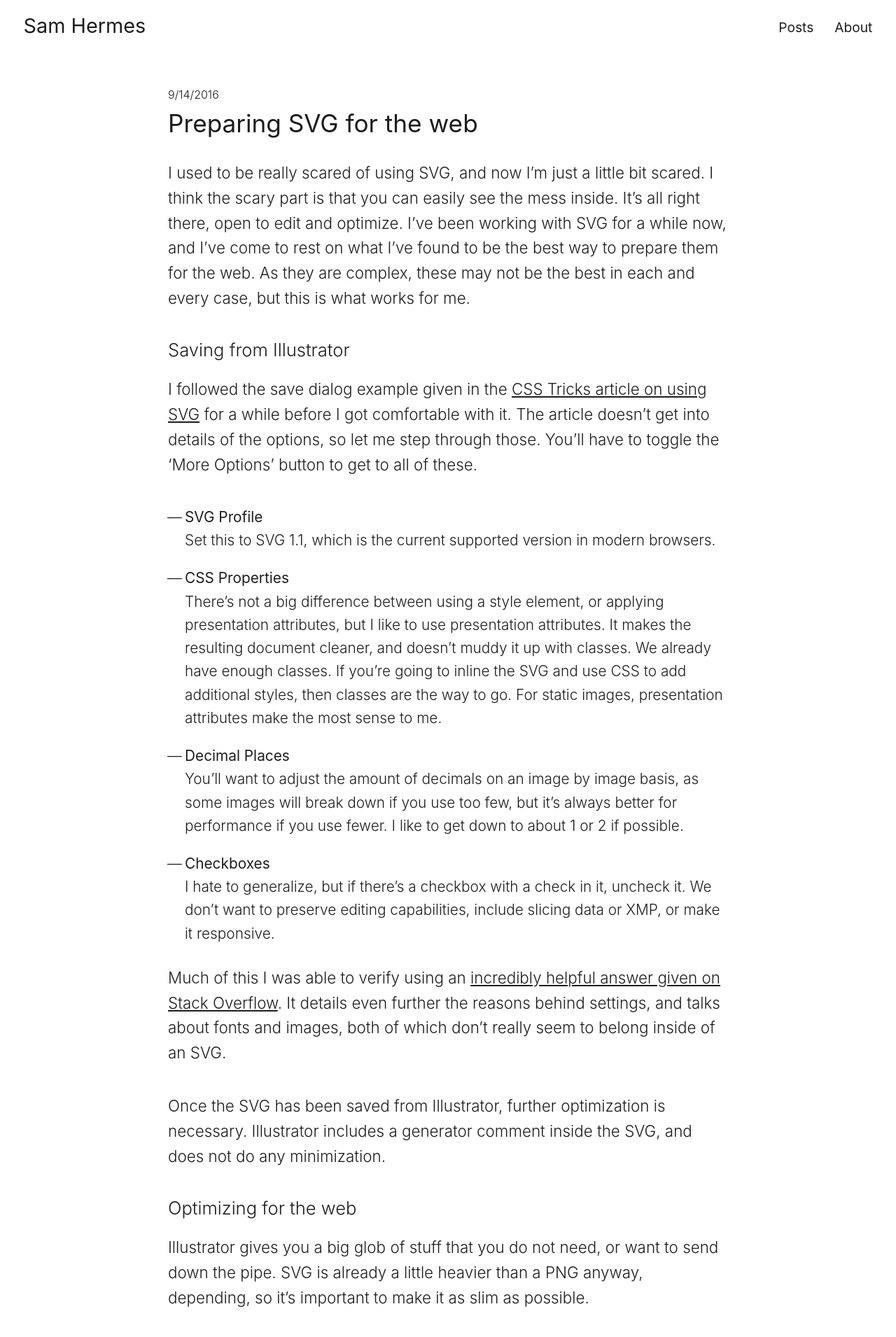
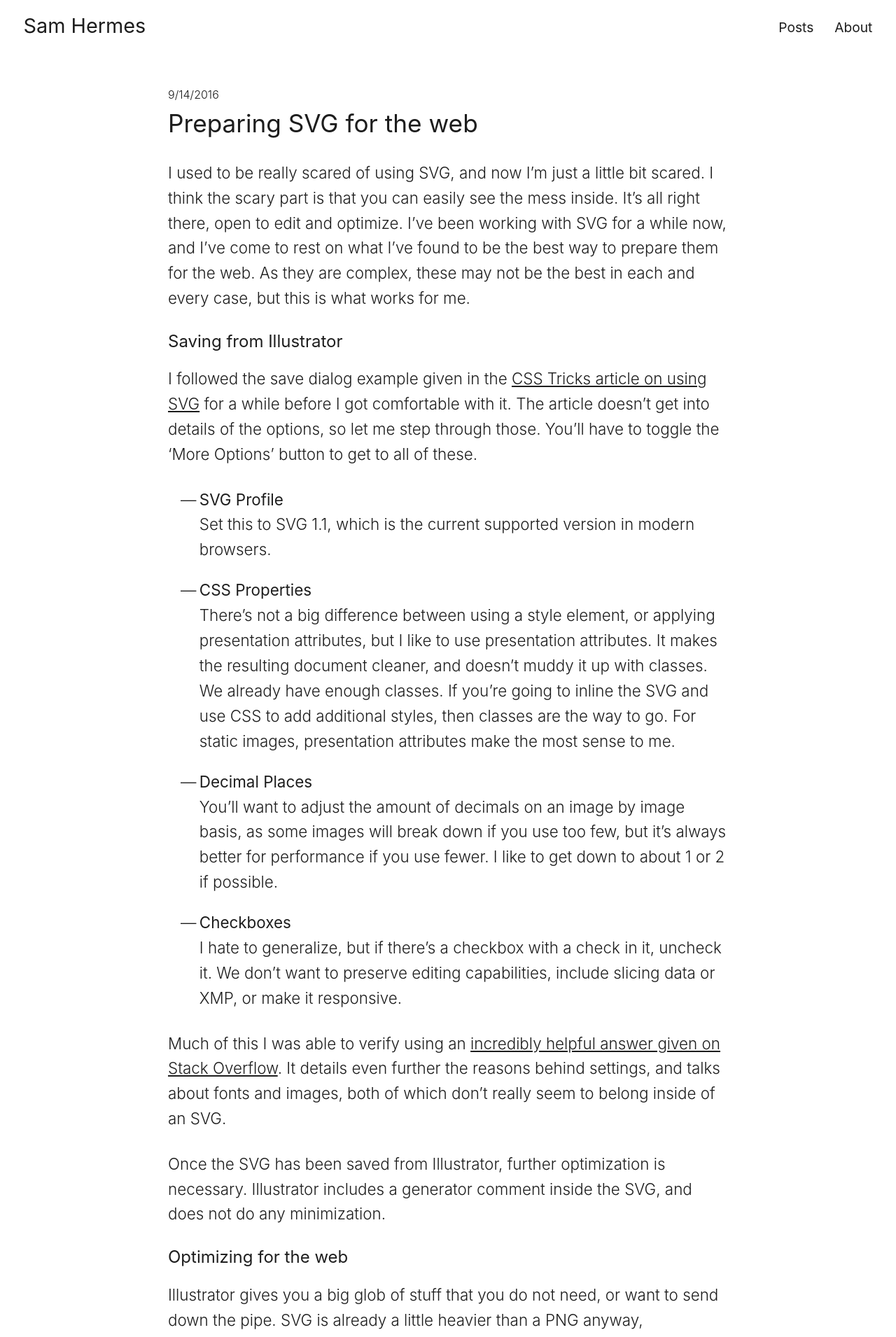
Before and after one commit to samhermes/samhermes.github.io, a Jekyll site: the page built from _posts/2016-09-14-preparing-svg-for-the-web.markdown, in a window 1280 px wide. Shown: the top 1910 px of the page at 70% size. Built offline with Jekyll 4.4.1, drawn with Linux system fonts in a browser that asks for light colours.

Commit message:
Adjustments to sizing and spacing of post text

```diff
--- a/_posts/2016-09-14-preparing-svg-for-the-web.markdown
+++ b/_posts/2016-09-14-preparing-svg-for-the-web.markdown
@@ -7,7 +7,7 @@ excerpt: I’ve been working with SVG for a while now, and I’ve come to rest o
 ---
 I used to be really scared of using SVG, and now I’m just a little bit scared. I think the scary part is that you can easily see the mess inside. It’s all right there, open to edit and optimize. I’ve been working with SVG for a while now, and I’ve come to rest on what I’ve found to be the best way to prepare them for the web. As they are complex, these may not be the best in each and every case, but this is what works for me.
 
-## Saving from Illustrator
+### Saving from Illustrator
 
 I followed the save dialog example given in the [CSS Tricks article on using SVG](https://css-tricks.com/using-svg/) for a while before I got comfortable with it. The article doesn't get into details of the options, so let me step through those. You’ll have to toggle the ‘More Options’ button to get to all of these.
 
@@ -24,13 +24,13 @@ Much of this I was able to verify using an [incredibly helpful answer given on S
 
 Once the SVG has been saved from Illustrator, further optimization is necessary. Illustrator includes a generator comment inside the SVG, and does not do any minimization.
 
-## Optimizing for the web
+### Optimizing for the web
 
 Illustrator gives you a big glob of stuff that you do not need, or want to send down the pipe. SVG is already a little heavier than a PNG anyway, depending, so it’s important to make it as slim as possible.
 
 I use SVGO on the command line to optimize all SVGs. It works great, and I’ll give it credit for warming me up to the command line in general. You just type `svgo`, a space, drag and drop the file onto the terminal window, and hit enter. Done. It will tell you what percentage it has shaved off, which always feels awesome. There is also a web interface, created by Jake Archibald, that will perform the same tasks. It’s accessible at [https://jakearchibald.github.io/svgomg](https://jakearchibald.github.io/svgomg).
 
-A few things you’ll want to look out for:
+#### A few things you’ll want to look out for:
 
 - Make sure that the height and width are set inside the SVG, not just in CSS. This improves compatibility across browsers. Can I use reports an issue in IE 9–11 where SVGs don’t scale properly without height, width, viewBox, and CSS rules specified, and I’ve had an SVG without height and width collapse to about 3px tall on an older Android device.
 - It’s best if the viewBox attribute starts with `0 0`, followed by the width and height of the graphic. This puts the origin of the graphic at the natural origin and matches the viewport to the height and width. A fantastic, thorough explanation of this has been written by Sara Soueidan at [https://sarasoueidan.com/blog/svg-coordinate-systems](https://sarasoueidan.com/blog/svg-coordinate-systems).
--- a/_sass/_base.scss
+++ b/_sass/_base.scss
@@ -107,7 +107,7 @@ code[class*="language-"],
 pre[class*="language-"] {
 	color: #f8f8f2;
 	font-family: Consolas, Monaco, 'Andale Mono', 'Ubuntu Mono', monospace;
-  font-size: 1em;
+	font-size: 1rem;
 	direction: ltr;
 	text-align: left;
 	white-space: pre;
@@ -126,14 +126,14 @@ pre[class*="language-"] {
 	hyphens: none;
 
 	@media screen and (min-width: 31.25em) {
-		font-size: 1.125em;
+		font-size: 1.125rem;
 	}
 }
 pre[class*="language-"] {
 	padding: 1em;
 	overflow: auto;
 	border-radius: 0.3em;
-  margin: 1.8em 0;
+	margin: 1.8rem 0;
 }
 :not(pre) > code[class*="language-"],
 pre[class*="language-"] {
--- a/_sass/_layout.scss
+++ b/_sass/_layout.scss
@@ -167,20 +167,23 @@
     }
   }
   h4 {
-    font-size: 1.1em;
-    @media screen and (min-width: 37.5em) {
-      font-size: 1.2em;
-    }
-  }
-  p {
     font-size: 1.05em;
-    line-height: 1.6;
-    margin-bottom: 1.8em;
     @media screen and (min-width: 37.5em) {
       font-size: 1.2em;
     }
     @media screen and (min-width: 62.5em) {
       font-size: 1.4em;
+    }
+  }
+  p {
+    font-size: 1.05rem;
+    line-height: 1.6;
+    margin-bottom: 1.8rem;
+    @media screen and (min-width: 37.5em) {
+      font-size: 1.2rem;
+    }
+    @media screen and (min-width: 62.5em) {
+      font-size: 1.4rem;
     }
   }
   .last-updated {
@@ -191,21 +194,21 @@
   ul {
     list-style: none;
     margin-left: 0;
-    padding-left: 1.5em;
-    margin-bottom: 1.8em;
+    padding-left: 2em;
+    margin-bottom: 1.8rem;
+    font-size: 1.05rem;
+    @media screen and (min-width: 37.5em) {
+      font-size: 1.2rem;
+    }
+    @media screen and (min-width: 62.5em) {
+      font-size: 1.4rem;
+    }
   }
   ul > li {
     margin-bottom: 1em;
-    font-size: 1.05em;
     line-height: 1.6;
-    @media screen and (min-width: 31.25em) {
-      font-size: 1.3em;
-    }
     pre {
       margin-top: 0.625em;
-    }
-    p {
-      font-size: 1em;
     }
   }
   ul > li:before {
--- a/css/posts/2016-08-08.css
+++ b/css/posts/2016-08-08.css
@@ -46,6 +46,7 @@
   max-width: 280px;
   border: 0;
   color: #1D1D1D;
+  text-decoration: none;
 }
 
 .card-container > a:hover {
```
Also changed, not shown: 4 other files.
